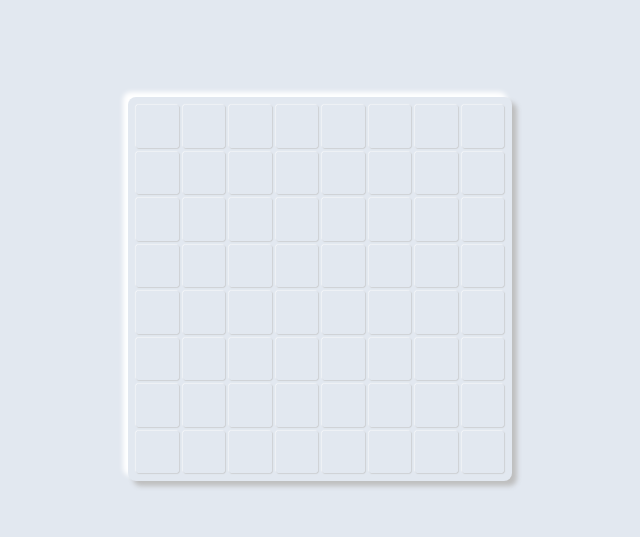
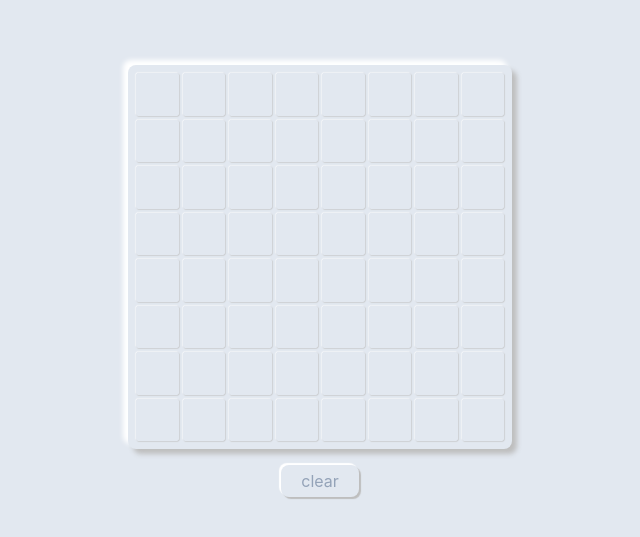
Before and after one commit to ebinase/othello-frontend, a Next.js app: page /play in a window 1280 px wide. Shown: the part 111-648 px from the top of the page, without its empty margins (320-960 px from the left). Built offline with nearby package versions, Linux system fonts and the light colour scheme.

Commit message:
クリアボタン追加

```diff
--- a/src/components/board/board.tsx
+++ b/src/components/board/board.tsx
@@ -1,5 +1,4 @@
-import type * as React from "react";
-import useBoard from "../../hooks/use-board";
+import { VFC } from "react";
 import Field from "./field";
 
 const Spinner: React.FC = () => {
@@ -12,15 +11,13 @@ const Spinner: React.FC = () => {
   );
 };
 
-const Board: React.FC = () => {
-  const [board, dispatch] = useBoard();
-
+const Board: VFC = (props) => {
   return (
     <>
       <div className="h-96 w-96 bg-slate-200 grid grid-cols-8 gap-1 p-2 rounded-lg shadow-[5px_5px_5px_#bebebe,-5px_-5px_5px_#ffffff]">
-        {board.map((content: any, index: number) => {
+        {props.board.map((content: any, index: number) => {
           return (
-            <Field key={index} fieldId={index} content={content} dispatcher={dispatch} />
+            <Field key={index} fieldId={index} content={content} dispatcher={props.dispatch} />
           );
         })}
       </div>
--- a/src/hooks/use-board.ts
+++ b/src/hooks/use-board.ts
@@ -9,11 +9,13 @@ type updateAction = {
 
 type skipAction = {
   type: "skip",
-  fieldId?: number,
-  color?: 1|2
 }
 
-type action = updateAction | skipAction;
+type clearAction = {
+  type: 'clear';
+};
+
+type action = updateAction | skipAction | clearAction;
 
 // 盤面の初期値
 const initialBoard: Array<number | undefined> = [...Array(64)];
@@ -25,7 +27,8 @@ const boardReducer = (board: Array<number | undefined>, action: action) => {
       return [...board].map((value, index) =>
         index === action.fieldId ? action.color : value
       );
-
+    case 'clear':
+      return initialBoard;
     default:
       return board;
   }
--- a/src/pages/play.tsx
+++ b/src/pages/play.tsx
@@ -1,19 +1,27 @@
 import type { NextPage } from "next";
 import Head from "next/head";
 import Board from "../components/board/board";
+import useBoard from "../hooks/use-board";
 
 const Home: NextPage = () => {
+  const [board, dispatch] = useBoard();
+
   return (
-    <div className="bg-slate-200">
+    <>
       <Head>
         <title>Othello</title>
         <meta name="description" content="Othello app developed with next.js" />
         <link rel="icon" href="/favicon.ico" />
       </Head>
-      <main className="h-screen w-screen px-8 py-16 flex flex-1 justify-center flex-col items-center ">
-        <Board />
+      <main className="h-screen w-screen bg-slate-200">
+        <div className="h-full w-full p-10 flex flex-1 justify-center flex-col items-center">
+            <Board board={board} dispatch={dispatch} />
+            <button className="hover:shadow-[4px_4px_3px_#bebebe,-4px_-4px_3px_#ffffff] m-4 px-5 py-1 text-slate-400 rounded-lg shadow-[2px_2px_1px_#bebebe,-2px_-2px_1px_#ffffff]" onClick={() => dispatch({type: 'clear'})}>
+              clear
+            </button>
+        </div>
       </main>
-    </div>
+    </>
   );
 };
 
```
